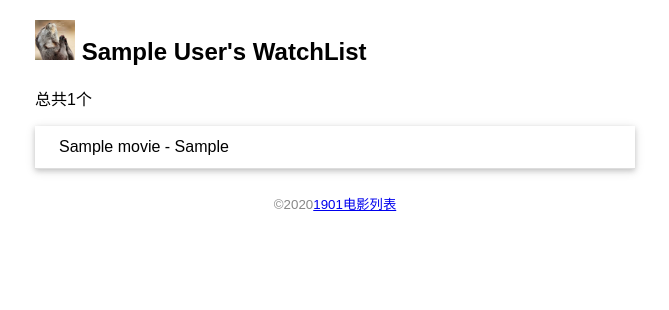
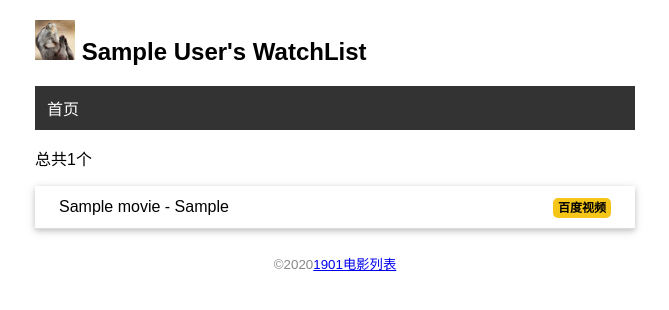
Before and after one commit to songsongsongxiansen/flask1901, a Flask app: page / in a window 1280 px wide. Shown: the top 310 px of the page, without its empty margins (305-974 px from the left). Run offline with Flask 2, Linux system fonts and the light colour scheme; tables that the repository leaves empty hold one stand-in row (values such as "Sample post").

Commit message:
模板继承，模板上下文函数

```diff
--- a/day1/watchlist/app.py
+++ b/day1/watchlist/app.py
@@ -29,13 +29,19 @@ class Movie(db.Model):
     year = db.Column(db.String(4))
 
 
+# 模板上下文处理函数
+@app.context_processor
+def common_user():
+    user = User.query.first()
+    return dict(user=user)
+
+
 # views
 @app.route('/')
 def index():
 
-    user = User.query.first()
     movies = Movie.query.all()
-    return render_template('index.html',user=user,movies=movies)
+    return render_template('index.html',movies=movies)
 
 
 
@@ -74,3 +80,8 @@ def forge():
         db.session.add(movie)
     db.session.commit()
     click.echo("插入数据完成")
+
+@app.errorhandler(404)
+def page_not_found(e):
+    # 返回模板和状态码
+    return render_template('404.html')
--- a/day1/watchlist/static/css/style.css
+++ b/day1/watchlist/static/css/style.css
@@ -31,4 +31,38 @@ footer{
     border-bottom: 1px solid #ddd;
 }
 .movie-list li:hover{
-    background-color: #105aa3;
+    background-color: #f9f8fa;
+
+}
+nav ul{
+    list-style-type: none;
+    margin: 0;
+    padding: 0;
+    overflow: hidden;
+    background-color: #333333;
+}
+nav li{
+    float: left;
+}
+nav li a{
+    display: block;
+    color: white;
+    text-align: center;
+    padding: 10px 12px;
+    text-decoration: none;
+}
+nav li a:hover{
+    background-color: #111;
+}
+.float-right{
+    float: right;
+}
+.baidu{
+    font-size:12px;
+    font-weight: bold;
+    color: black;
+    text-decoration: none;
+    background: #F5c518;
+    border-radius: 5px;
+    padding: 3px 5px;
+}
--- /dev/null
+++ b/day1/watchlist/templates/base.html
@@ -0,0 +1,28 @@
+<!DOCTYPE html>
+<html lang="zh">
+<head>
+    {% block head %}
+    <meta charset="UTF-8">
+    <meta name="viewport" content="width=device-width, initial-scale=1.0">
+    <title>{{ user.name }}'s WatchList</title>
+    <link rel="stylesheet" href="{{ url_for('static',filename='css/style.css') }}">
+    {% endblock %}
+</head>
+<body>
+    <h2>
+        <img class="avatar" src="{{ url_for('static',filename='images/鼹鼠.jpg') }}" alt="头像">
+        {{ user.name }}'s WatchList
+    </h2>
+    <nav>
+        <ul>
+            <li>
+                <a href="{{ url_for('index') }}">首页</a>
+            </li>
+        </ul>
+    </nav>
+    {% block content %}{% endblock %}
+    <footer>
+        <small>&copy;2020<a href="#">1901电影列表</a></small>
+    </footer>
+</body>
+</html>
--- a/day1/watchlist/templates/index.html
+++ b/day1/watchlist/templates/index.html
@@ -1,25 +1,14 @@
-<!DOCTYPE html>
-<html lang="zh">
-<head>
-    <meta charset="UTF-8">
-    <meta name="viewport" content="width=device-width, initial-scale=1.0">
-    <title>{{ user.name }}'s WatchList</title>
-    <link rel="stylesheet" href="{{ url_for('static',filename='css/style.css') }}">
-</head>
-<body>
-    <h2>
-        <img class="avatar" src="{{ url_for('static',filename='images/鼹鼠.jpg') }}" alt="头像">
-        {{ user.name }}'s WatchList
-    </h2>
-    {# 过滤器 变量|过滤器名 #}
-    <p>总共{{ movies|length }}个</p>
-    <ul class="movie-list">
-        {% for movie in movies %}
-        <li>{{movie.title}} - {{movie.year}}</li>
-        {% endfor %}
-    </ul>
-    <footer>
-        <small>&copy;2020<a href="#">1901电影列表</a></small>
-    </footer>
-</body>
-</html>
+{% extends 'base.html' %}
+{% block content %}
+<p>总共{{ movies|length }}个</p>
+<ul class="movie-list">
+    {% for movie in movies %}
+    <li>
+        {{movie.title}} - {{movie.year}}
+        <span class="float-right">
+            <a class="baidu" href="http://v.baidu.com/v?word={{ movie.title }}&ct=301989888&rn=67&pn=0&db=0&s=0&fbl=800&ie=utf-8" target="_blank" title="在百度视频中查找">百度视频</a>
+        </span>
+    </li>
+    {% endfor %}
+</ul>
+{% endblock %}
```
Also changed, not shown: day1/watchlist/templates/404.html (added, +9 -0 lines).
